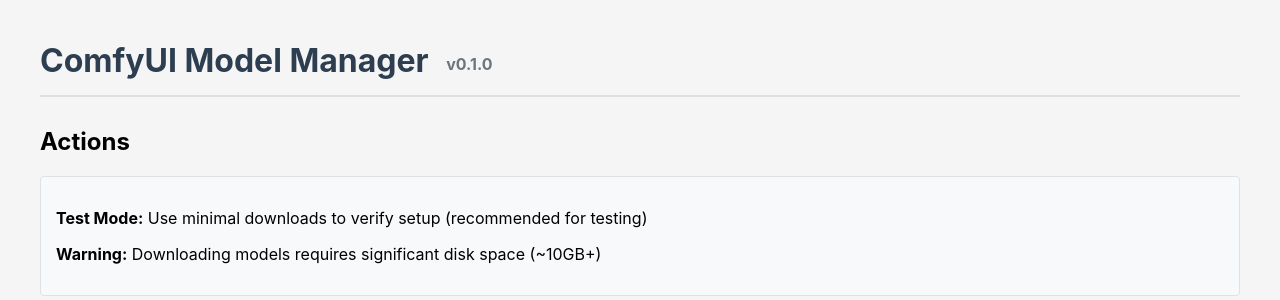
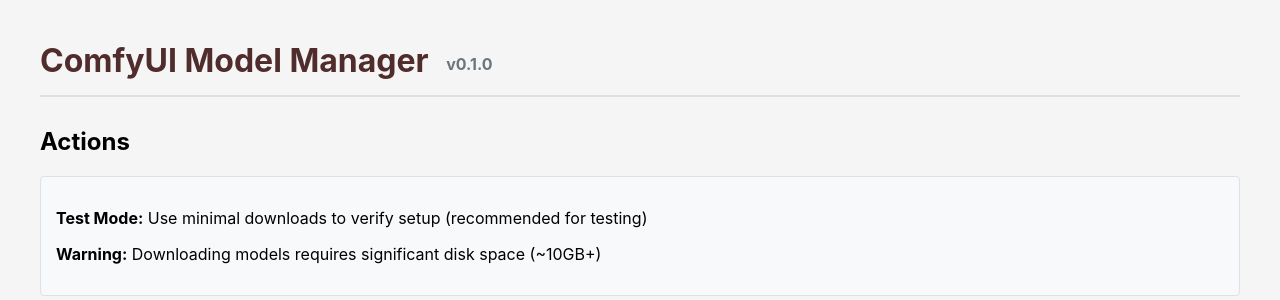
Before and after one commit to ppuskas/Model-Rocket, a Flask app: page / in a window 1280 px wide. Shown: the top 300 px of the page. Run offline with Flask 3, Linux system fonts and the light colour scheme; parts of the project's set-up code (start-up, migrations or seed data) failed here and were passed over.

Commit message:
style: Update h1 color and add font-weight

```diff
--- a/static/css/styles.css
+++ b/static/css/styles.css
@@ -1,8 +1,9 @@
 h1 {
-    color: #2c3e50;
+    color: #502c2c;
     margin-bottom: 30px;
     padding-bottom: 15px;
     border-bottom: 2px solid #e0e0e0;
+    font-weight: 1px;
 }
 
 body {
```
